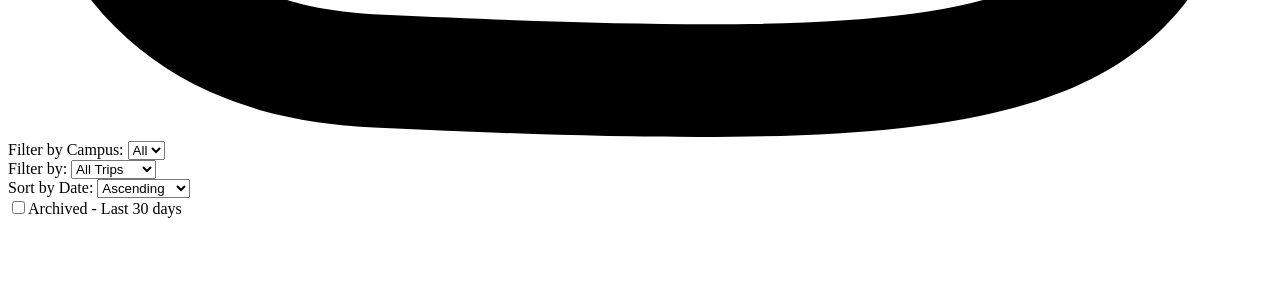
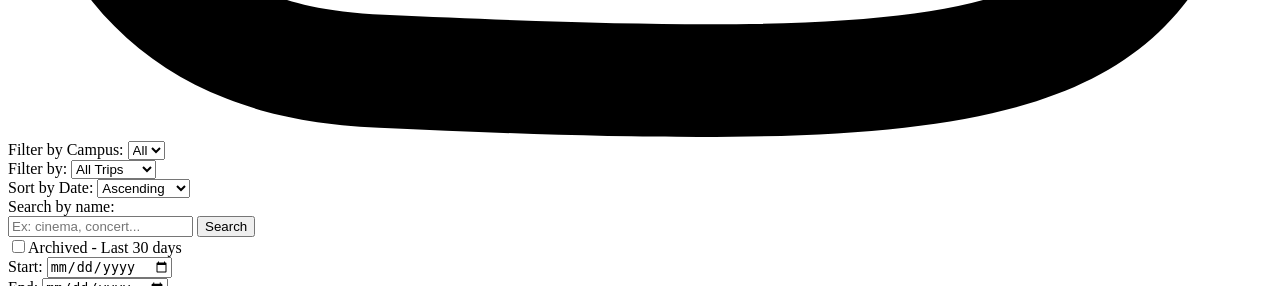
Before and after one commit to TanguyRaguenes/sortiesEniCom, a Symfony app: template templates/trip/list.html.twig in a window 1280 px wide. Shown: the part 6214-6500 px from the top of the page. Before the commit the page ends 6432 px from the top, so only its background shows below. Run offline with Twig, Linux system fonts and the light colour scheme; the template is opened without the code that fills it, so the values that code supplies are empty; some libraries are stand-ins or nearby versions.

Commit message:
Maxime filter-search and select dates

```diff
--- a/templates/trip/list.html.twig
+++ b/templates/trip/list.html.twig
@@ -7,7 +7,7 @@
             {% endif %}
         <div class="mx-auto flex flex-col items-center">
             <div class="w-full flex flex-row justify-around">
-
+                <div class="grid-cols-1">
                     {# Filtre campus #}
                     <form method="get" action="{{ path('app_trip_list') }}" class="mb-5">
                         <label for="campus">Filter by Campus:</label>
@@ -18,7 +18,6 @@
                             {% endfor %}
                         </select>
                     </form>
-
                     {# Filter organizer, participant, all #}
                     <form method="get" action="{{ path('app_trip_list') }}" class="mb-5">
                         <label for="filter">Filter by:</label>
@@ -37,6 +36,22 @@
                             <option value="desc" {% if selectedDateOrder == 'desc' %}selected{% endif %}>Descending</option>
                         </select>
                     </form>
+                </div>
+
+                {# Ajoutez ce formulaire avec les autres filtres #}
+                <form method="get" action="{{ path('app_trip_list') }}" class="mb-5">
+                    <div class="flex flex-col gap-2">
+                        <label for="search">Search by name:</label>
+                        <div class="flex gap-2">
+                            <input type="text" name="search" id="search" class="w-40 border-2 rounded-lg p-1"placeholder="Ex: cinema, concert..."value="{{ app.request.query.get('search') }}">
+                            <button type="submit">Search</button>
+                            {% if app.request.query.get('search') %}
+                                <a href="{{ path('app_trip_list', {'campus': selectedCampusId,'filter': selectedFilter,'date_order': selectedDateOrder,'past_trips': showPastTrips ? 'on' : null,'date_start': app.request.query.get('date_start'),
+                                'date_end': app.request.query.get('date_end')}) }}">Clear search</a>
+                            {% endif %}
+                        </div>
+                    </div>
+                </form>
 
                 {# Filter check-box -30 days, trip #}
                 <form method="get" action="{{ path('app_trip_list') }}" class="mb-5">
@@ -46,6 +61,22 @@
                     </label>
                 </form>
 
+                <form method="get" action="{{ path('app_trip_list') }}" class="mb-5">
+                    <div class="flex flex-col gap-2">
+                        <div>
+                            <label for="date_start">Start:</label>
+                            <input type="date" name="date_start" id="date_start" class="w-30 border-2 rounded-lg" value="{{ app.request.query.get('date_start') }}">
+                        </div>
+                        <div>
+                            <label for="date_end">End:</label>
+                            <input type="date" name="date_end" id="date_end" class="w-30 border-2 rounded-lg" value="{{ app.request.query.get('date_end') }}">
+                        </div>
+                        <div class="flex gap-2">
+                            <button type="submit">Filter Dates</button>
+                            <a href="{{ path('app_trip_list', {'campus': selectedCampusId,'filter': selectedFilter,'date_order': selectedDateOrder,'past_trips': showPastTrips ? 'on' : null}) }}">Reset dates</a>
+                        </div>
+                    </div>
+                </form>
             </div>
             <div class="w-11/12 border-2 flex flex-wrap">
                 {% for trip in trips %}
```
Also changed, not shown: src/Controller/TripController.php (+31 -7 lines). Lines whose indentation alone changed are shown as unchanged.
